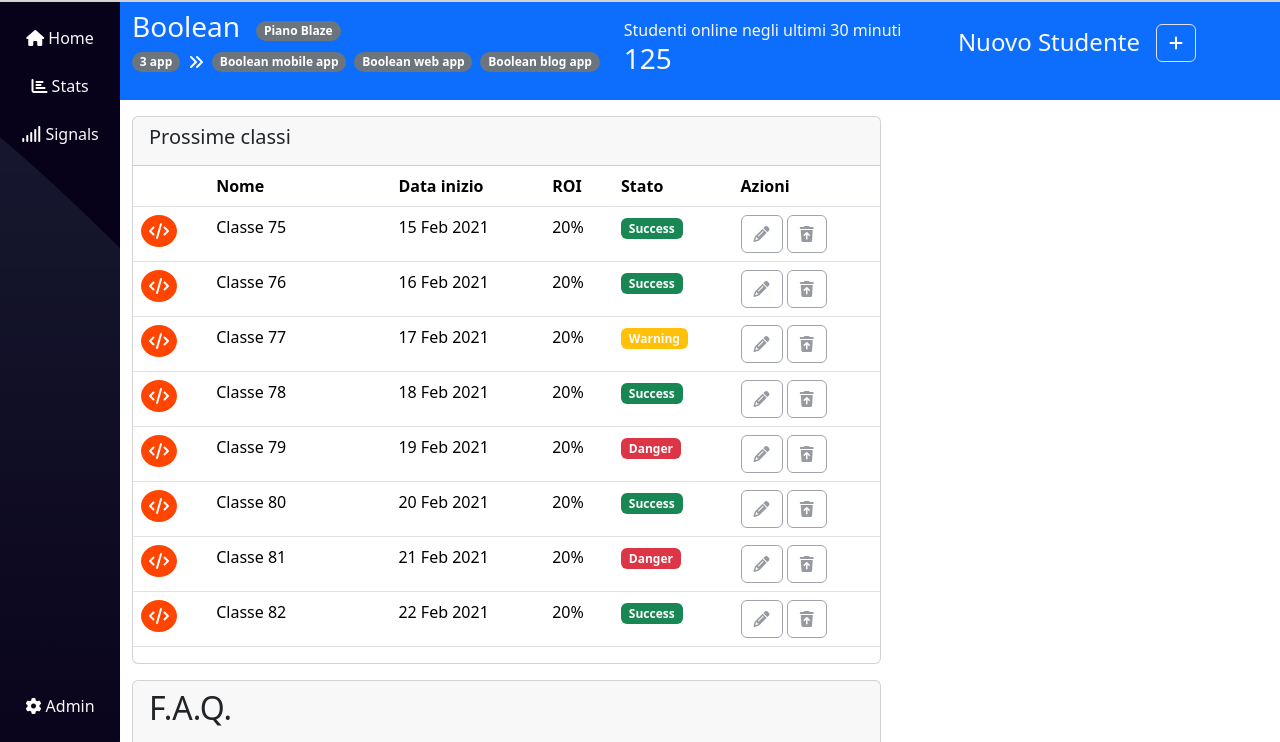
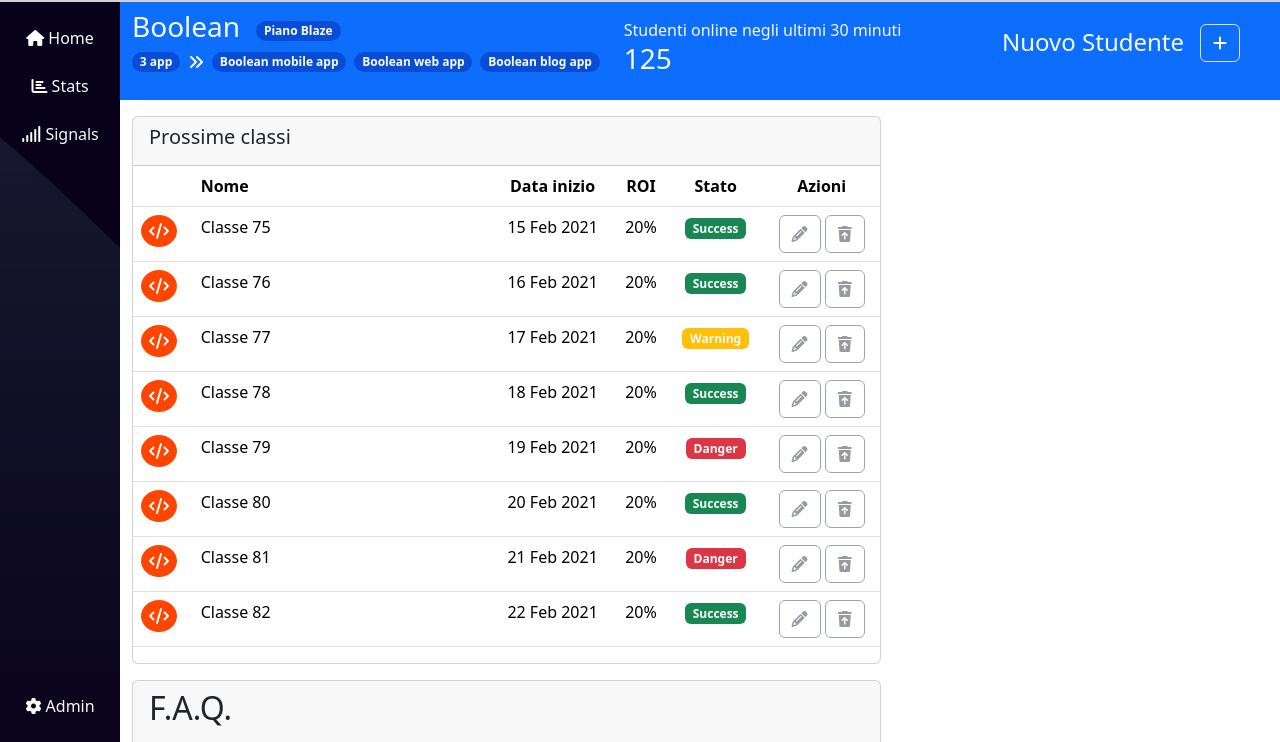
Before and after one commit to Domenic0Ferrari/html-css-bootstrap-dashboard, a plain HTML site: page index.html in a window 1280 px wide. Shown: the part 58-800 px from the top of the page. Drawn offline with nearby package versions, Linux system fonts and the light colour scheme; files whose address does not match are found by name.

Commit message:
fix: card "TODO", button in the table and fix the table

```diff
--- a/assets/style.css
+++ b/assets/style.css
@@ -55,8 +55,16 @@ a{
     overflow-y: auto;
 }
 
+.my_badge{
+    background-color: rgba(1, 1, 122, 0.3);
+}
+
+.my_name{
+    width: 40%;
+}
+
 .fa-code{
     background-color: orangered;
     padding: 0.5rem;
-    border-radius: 100%;
+    border-radius: 50%;
 }
--- a/index.html
+++ b/index.html
@@ -92,10 +92,10 @@
         </section>
 
         <section class="central w-100">
-            <!-- primary bar -->
+            <!-- parte sinistra -->
             <div class="container-fluid bg-primary pb-3">
                 <div class="row">
-                    <div class="col-12 mt-3 mb-3 d-flex gap-3 align-items-center col-md order-md-1">
+                    <div class="col-12 mt-3 mb-3 d-flex gap-3 align-items-center col-md-3 order-md-1">
                         <h4 class="text-light m-0">Nuovo Studente</h4>
                         <!-- button with plus -->
                         <button class="btn btn-primary border" type="button" data-bs-toggle="offcanvas" data-bs-target="#offcanvasRight" aria-controls="offcanvasRight">
@@ -161,17 +161,17 @@
                         <div class="row">
                             <div class="col-12 d-flex align-items-center gap-3">
                                 <h3 class="text-light">Boolean</h3>
-                                <span class="badge rounded-pill text-bg-secondary">Piano Blaze</span>
+                                <span class="badge rounded-pill my_badge">Piano Blaze</span>
                             </div>
                             <div class="col-12 d-flex align-items-center gap-2">
-                                <span class="badge rounded-pill text-bg-secondary">3 app</span>
+                                <span class="badge rounded-pill my_badge">3 app</span>
                                 <i class="fa-solid fa-angles-right" style="color: #ffffff;"></i>
-                                <span class="badge rounded-pill text-bg-secondary d-inline d-lg-none">
+                                <span class="badge rounded-pill d-inline d-lg-none my_badge">
                                     <i class="fa-solid fa-plus" style="color: #ffffff;"></i>
                                 </span>
-                                <span class="badge rounded-pill text-bg-secondary d-none d-lg-inline">Boolean mobile app</span>
-                                <span class="badge rounded-pill text-bg-secondary d-none d-lg-inline">Boolean web app</span>
-                                <span class="badge rounded-pill text-bg-secondary d-none d-lg-inline">Boolean blog app</span>
+                                <span class="badge rounded-pill d-none d-lg-inline my_badge">Boolean mobile app</span>
+                                <span class="badge rounded-pill d-none d-lg-inline my_badge">Boolean web app</span>
+                                <span class="badge rounded-pill d-none d-lg-inline my_badge">Boolean blog app</span>
                             </div>
                         </div>
                     </div>
@@ -200,23 +200,23 @@
                                 <thead>
                                     <tr>
                                         <th scope="col"></th>
-                                        <th scope="col">Nome</th>
-                                        <th scope="col" class="d-none d-md-table-cell">Data inizio</th>
-                                        <th scope="col" class="d-none d-md-table-cell">ROI</th>
-                                        <th scope="col">Stato</th>
-                                        <th scope="col">Azioni</th>
+                                        <th scope="col" class="my_name">Nome</th>
+                                        <th scope="col" class="d-none d-md-table-cell text-center">Data inizio</th>
+                                        <th scope="col" class="d-none d-md-table-cell text-center">ROI</th>
+                                        <th scope="col" class="text-center">Stato</th>
+                                        <th scope="col" class="text-center">Azioni</th>
                                     </tr>
                                 </thead>
                                 <tbody>
                                     <tr>
                                         <th scope="row"><i class="fa-solid fa-code" style="color: #ffffff;"></i></th>
-                                        <td class="pe-5">Classe 75</td>
-                                        <td class="d-none d-md-table-cell">15 Feb 2021</td>
-                                        <td class="d-none d-md-table-cell">20%</td>
-                                        <td>
+                                        <td>Classe 75</td>
+                                        <td class="d-none d-md-table-cell text-center">15 Feb 2021</td>
+                                        <td class="d-none d-md-table-cell text-center">20%</td>
+                                        <td class="text-center">
                                             <span class="badge text-bg-success">Success</span>
                                         </td>
-                                        <td>
+                                        <td class="text-center">
                                             <button type="button" class="btn btn-outline-secondary" disabled><i class="fa-solid fa-pencil" style="color: #616770;"></i></button>
                                             <button type="button" class="btn btn-outline-secondary" disabled><i class="fa-solid fa-trash-arrow-up" style="color: #616770;"></i></button>
                                         </td>
@@ -224,12 +224,12 @@
                                     <tr>
                                         <th scope="row"><i class="fa-solid fa-code" style="color: #ffffff;"></i></th>
                                         <td>Classe 76</td>
-                                        <td class="d-none d-md-table-cell">16 Feb 2021</td>
-                                        <td class="d-none d-md-table-cell">20%</td>
-                                        <td>
+                                        <td class="d-none d-md-table-cell text-center">16 Feb 2021</td>
+                                        <td class="d-none d-md-table-cell text-center">20%</td>
+                                        <td class="text-center">
                                             <span class="badge text-bg-success">Success</span>
                                         </td>
-                                        <td>
+                                        <td class="text-center">
                                             <button type="button" class="btn btn-outline-secondary" disabled><i class="fa-solid fa-pencil" style="color: #616770;"></i></button>
                                             <button type="button" class="btn btn-outline-secondary" disabled><i class="fa-solid fa-trash-arrow-up" style="color: #616770;"></i></button>
                                         </td>
@@ -237,12 +237,12 @@
                                     <tr>
                                         <th scope="row"><i class="fa-solid fa-code" style="color: #ffffff;"></i></th>
                                         <td>Classe 77</td>
-                                        <td class="d-none d-md-table-cell">17 Feb 2021</td>
-                                        <td class="d-none d-md-table-cell">20%</td>
-                                        <td>
+                                        <td class="d-none d-md-table-cell text-center">17 Feb 2021</td>
+                                        <td class="d-none d-md-table-cell text-center">20%</td>
+                                        <td class="text-center">
                                             <span class="badge text-bg-warning text-light">Warning</span>
                                         </td>
-                                        <td>
+                                        <td class="text-center">
                                             <button type="button" class="btn btn-outline-secondary" disabled><i class="fa-solid fa-pencil" style="color: #616770;"></i></button>
                                             <button type="button" class="btn btn-outline-secondary" disabled><i class="fa-solid fa-trash-arrow-up" style="color: #616770;"></i></button>
                                         </td>
@@ -250,12 +250,12 @@
                                     <tr>
                                         <th scope="row"><i class="fa-solid fa-code" style="color: #ffffff;"></i></th>
                                         <td>Classe 78</td>
-                                        <td class="d-none d-md-table-cell">18 Feb 2021</td>
-                                        <td class="d-none d-md-table-cell">20%</td>
-                                        <td>
+                                        <td class="d-none d-md-table-cell text-center">18 Feb 2021</td>
+                                        <td class="d-none d-md-table-cell text-center">20%</td>
+                                        <td class="text-center">
                                             <span class="badge text-bg-success">Success</span>
                                         </td>
-                                        <td>
+                                        <td class="text-center">
                                             <button type="button" class="btn btn-outline-secondary" disabled><i class="fa-solid fa-pencil" style="color: #616770;"></i></button>
                                             <button type="button" class="btn btn-outline-secondary" disabled><i class="fa-solid fa-trash-arrow-up" style="color: #616770;"></i></button>
                                         </td>
@@ -263,12 +263,12 @@
                                     <tr>
                                         <th scope="row"><i class="fa-solid fa-code" style="color: #ffffff;"></i></th>
                                         <td>Classe 79</td>
-                                        <td class="d-none d-md-table-cell">19 Feb 2021</td>
-                                        <td class="d-none d-md-table-cell">20%</td>
-                                        <td>
+                                        <td class="d-none d-md-table-cell text-center">19 Feb 2021</td>
+                                        <td class="d-none d-md-table-cell text-center">20%</td>
+                                        <td class="text-center">
                                             <span class="badge text-bg-danger">Danger</span>
                                         </td>
-                                        <td>
+                                        <td class="text-center">
                                             <button type="button" class="btn btn-outline-secondary" disabled><i class="fa-solid fa-pencil" style="color: #616770;"></i></button>
                                             <button type="button" class="btn btn-outline-secondary" disabled><i class="fa-solid fa-trash-arrow-up" style="color: #616770;"></i></button>
                                         </td>
@@ -276,12 +276,12 @@
                                     <tr>
                                         <th scope="row"><i class="fa-solid fa-code" style="color: #ffffff;"></i></th>
                                         <td>Classe 80</td>
-                                        <td class="d-none d-md-table-cell">20 Feb 2021</td>
-                                        <td class="d-none d-md-table-cell">20%</td>
-                                        <td>
+                                        <td class="d-none d-md-table-cell text-center">20 Feb 2021</td>
+                                        <td class="d-none d-md-table-cell text-center">20%</td>
+                                        <td class="text-center">
                                             <span class="badge text-bg-success">Success</span>
                                         </td>
-                                        <td>
+                                        <td class="text-center">
                                             <button type="button" class="btn btn-outline-secondary" disabled><i class="fa-solid fa-pencil" style="color: #616770;"></i></button>
                                             <button type="button" class="btn btn-outline-secondary" disabled><i class="fa-solid fa-trash-arrow-up" style="color: #616770;"></i></button>
                                         </td>
@@ -289,12 +289,12 @@
                                     <tr>
                                         <th scope="row"><i class="fa-solid fa-code" style="color: #ffffff;"></i></th>
                                         <td>Classe 81</td>
-                                        <td class="d-none d-md-table-cell">21 Feb 2021</td>
-                                        <td class="d-none d-md-table-cell">20%</td>
-                                        <td>
+                                        <td class="d-none d-md-table-cell text-center">21 Feb 2021</td>
+                                        <td class="d-none d-md-table-cell text-center">20%</td>
+                                        <td class="text-center">
                                             <span class="badge text-bg-danger">Danger</span>
                                         </td>
-                                        <td>
+                                        <td class="text-center">
                                             <button type="button" class="btn btn-outline-secondary" disabled><i class="fa-solid fa-pencil" style="color: #616770;"></i></button>
                                             <button type="button" class="btn btn-outline-secondary" disabled><i class="fa-solid fa-trash-arrow-up" style="color: #616770;"></i></button>
                                         </td>
@@ -302,12 +302,12 @@
                                     <tr>
                                         <th scope="row"><i class="fa-solid fa-code" style="color: #ffffff;"></i></th>
                                         <td>Classe 82</td>
-                                        <td class="d-none d-md-table-cell">22 Feb 2021</td>
-                                        <td class="d-none d-md-table-cell">20%</td>
-                                        <td>
+                                        <td class="d-none d-md-table-cell text-center">22 Feb 2021</td>
+                                        <td class="d-none d-md-table-cell text-center">20%</td>
+                                        <td class="text-center">
                                             <span class="badge text-bg-success">Success</span>
                                         </td>
-                                        <td>
+                                        <td class="text-center">
                                             <button type="button" class="btn btn-outline-secondary" disabled><i class="fa-solid fa-pencil" style="color: #616770;"></i></button>
                                             <button type="button" class="btn btn-outline-secondary" disabled><i class="fa-solid fa-trash-arrow-up" style="color: #616770;"></i></button>
                                         </td>
@@ -370,7 +370,7 @@
                     <div class="col-12 col-md-4">
                         <div class="card">
                             <div class="card-header">
-                                <h5 class="text-dark">TO DO</h5>
+                                <h2 class="text-dark">TODO</h5>
                             </div>
                             <div class="card-body">
                                 <ul class="list-group">
```
